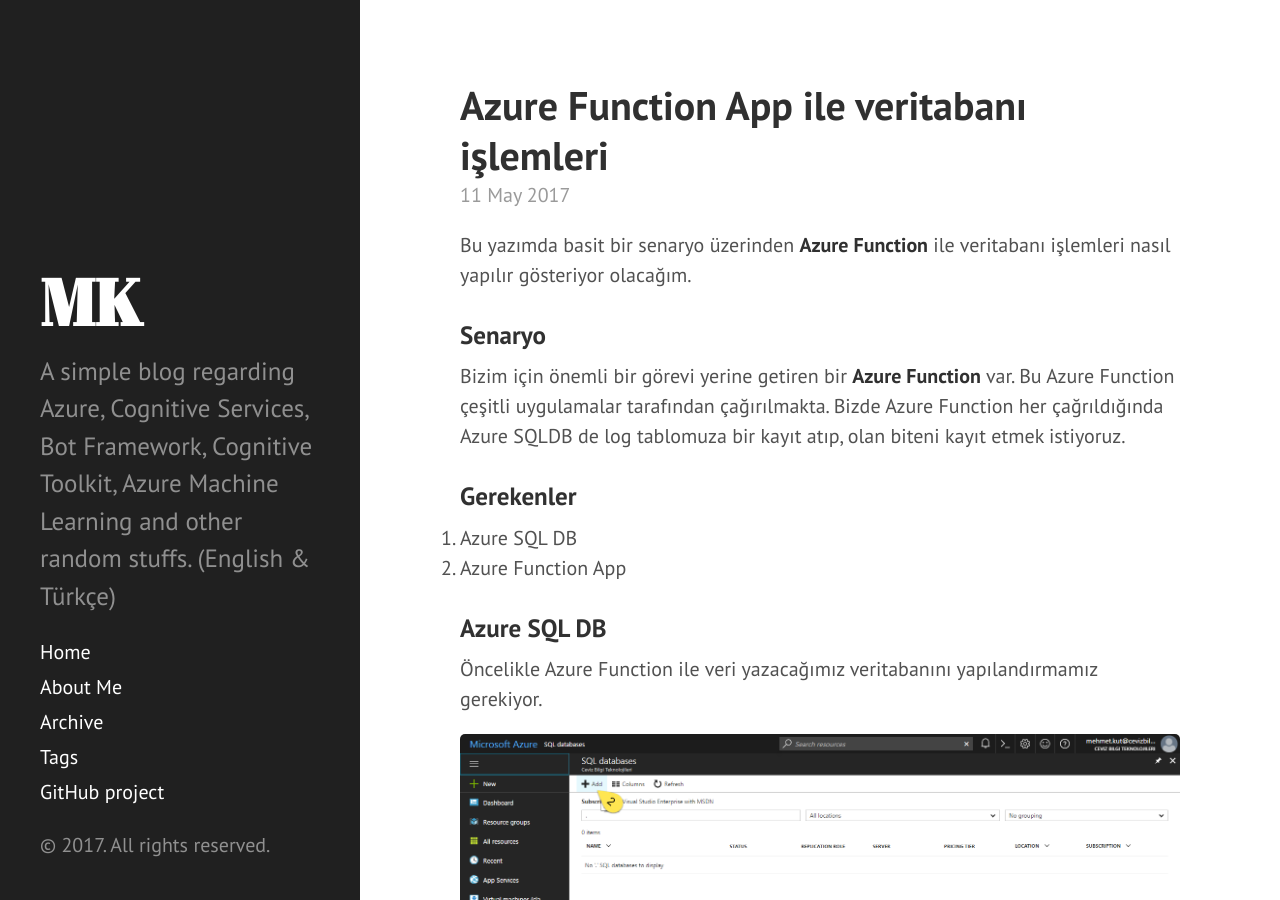
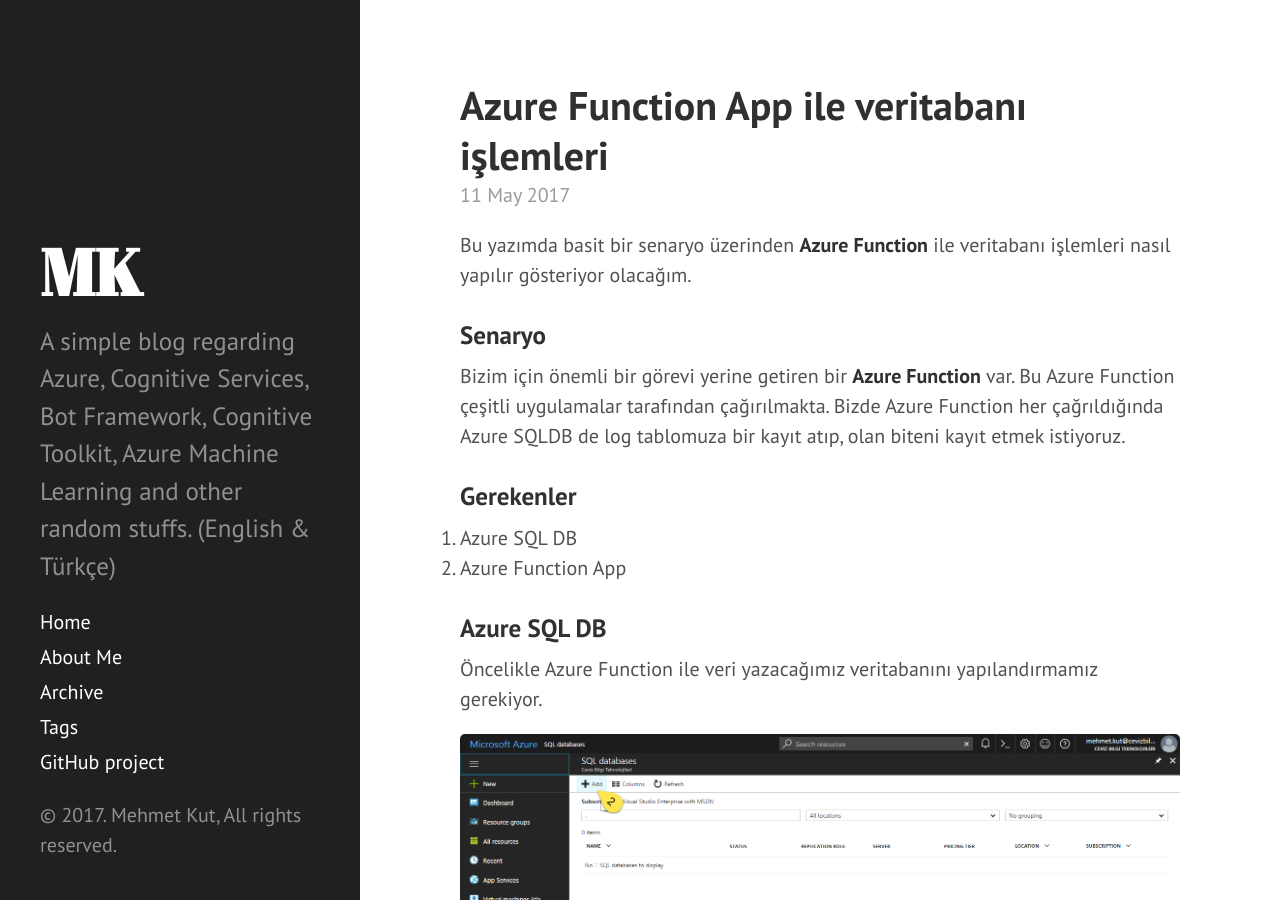
Before and after one commit to mehmetkut/mehmetkut.github.io, a Jekyll site: the page built from index.html, in a window 1280 px wide and 900 px high. Built offline with Jekyll 4.4.1, drawn with Linux system fonts in a browser that asks for light colours; the list of posts is cut into pages by our own code; comment, search, counter and statistics services are not loaded.

```diff
--- a/_config.yml
+++ b/_config.yml
@@ -9,7 +9,7 @@ permalink:        pretty
 title:            MK
 tagline:          'Simplicity is the ultimate sophistication.'
 description:      'A simple blog regarding Azure, Cognitive Services, Bot Framework, Cognitive Toolkit, Azure Machine Learning and other random stuffs. (English & Türkçe)'
-url:              https://mehmetkut.github.io
+url:              http://mehmetkut.com
 baseurl:          /
 
 author:
--- a/_includes/sidebar.html
+++ b/_includes/sidebar.html
@@ -29,6 +29,6 @@
       <a class="sidebar-nav-item" href="{{ site.github.repo }}">GitHub project</a>
     </nav>
 
-    <p>&copy; {{ site.time | date: '%Y' }}. All rights reserved.</p>
+    <p>&copy; {{ site.time | date: '%Y' }}. Mehmet Kut, All rights reserved.</p>
   </div>
 </div>
```
